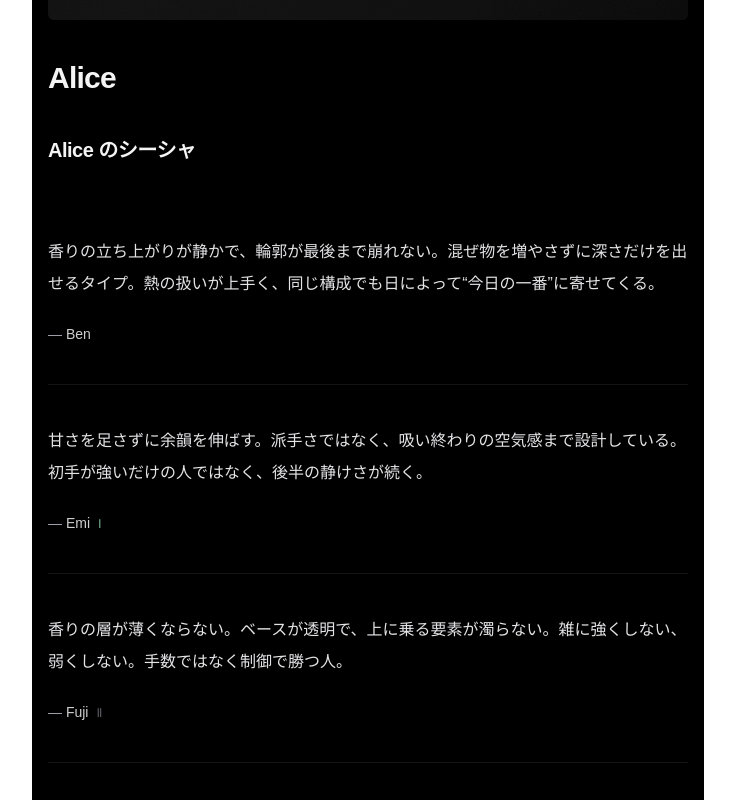
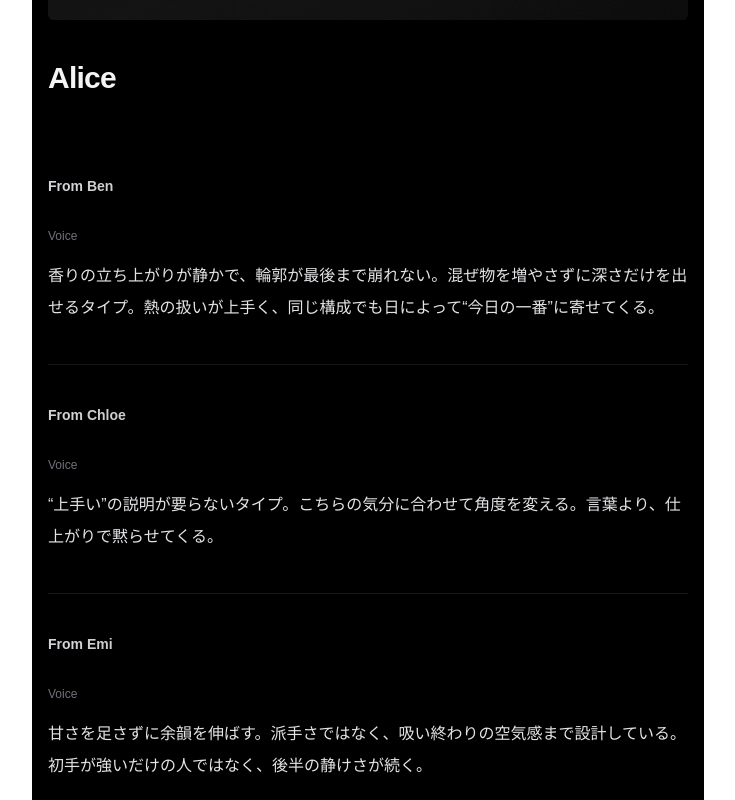
Before and after one commit to enganche1988/shisha-player, a Next.js app: page /people/alice in a window 1280 px wide. Shown: the part 380-1180 px from the top of the page, without its empty margins (272-1007 px from the left). Built offline with nearby package versions, Linux system fonts and the light colour scheme.

Commit message:
ui: group Mixes+Voices by recommender

```diff
--- a/src/app/people/[slug]/page.tsx
+++ b/src/app/people/[slug]/page.tsx
@@ -16,6 +16,20 @@ type RecommendedMix = { by: string; mix: string; note?: string };
 
 function normalizeSlug(input: string | undefined) {
   return (input ?? "").trim().toLowerCase();
+}
+
+function keyForPerson(p: { slug?: string; displayName?: string } | null | undefined) {
+  const s = String(p?.slug ?? "").trim().toLowerCase();
+  if (s) return `slug:${s}`;
+  const n = String(p?.displayName ?? "").trim().toLowerCase();
+  if (n) return `name:${n}`;
+  return "unknown";
+}
+
+function keyForMix(m: RecommendedMix | null | undefined) {
+  const n = String(m?.by ?? "").trim().toLowerCase();
+  if (n) return `name:${n}`;
+  return "unknown";
 }
 
 function simpleNameFromSlug(slug: string) {
@@ -259,6 +273,32 @@ export default async function PeopleDetail({ params }: { params: PeoplePageParam
   const todayUrl = todayShop ? mapsSearchUrl(todayShop) : null;
   const todayMeta = getShopAndTime(today);
 
+  // group by recommender (3rd person) to avoid "menu/self-PR" misread
+  const grouped = (() => {
+    const map = new Map<
+      string,
+      { key: string; name: string; slug?: string; mixes: RecommendedMix[]; voices: RecommendationLite[] }
+    >();
+
+    for (const rec of (Array.isArray(abouts) ? abouts : []) as RecommendationLite[]) {
+      const k = keyForPerson(rec?.fromPerson);
+      const name = rec?.fromPerson?.displayName ?? "—";
+      const slug = rec?.fromPerson?.slug;
+      if (!map.has(k)) map.set(k, { key: k, name, slug, mixes: [], voices: [] });
+      map.get(k)!.voices.push(rec);
+    }
+
+    for (const m of mixes) {
+      const k = keyForMix(m);
+      const name = m.by || "—";
+      if (!map.has(k)) map.set(k, { key: k, name, mixes: [], voices: [] });
+      map.get(k)!.mixes.push(m);
+    }
+
+    // stable order: keep the strongest "voices" first, then mixes-only
+    return [...map.values()].sort((a, b) => (b.voices.length - a.voices.length) || a.name.localeCompare(b.name));
+  })();
+
   return (
     <>
       <main className="min-h-screen bg-black text-zinc-100 py-10 px-4 pb-28 max-w-2xl mx-auto">
@@ -282,69 +322,67 @@ export default async function PeopleDetail({ params }: { params: PeoplePageParam
           <h1 className="text-3xl font-semibold tracking-tight">{displayName}</h1>
         </header>
 
-        {/* Mixes */}
-        {mixes.length > 0 ? (
+        {/* By recommender (3rd person) */}
+        {grouped.length > 0 ? (
           <section className="mb-12">
-            <h2 className="text-sm font-semibold text-zinc-400 mb-4">Mixes</h2>
-            <div className="divide-y divide-zinc-800/50">
-              {mixes.slice(0, 3).map((m, idx) => (
-                <div key={`${m.by}-${m.mix}-${idx}`} className="py-5">
-                  <div className="flex items-baseline justify-between gap-4">
-                    <div className="min-w-0 truncate text-base font-medium text-zinc-100">
-                      {m.mix}
+            <div className="divide-y divide-zinc-800/60">
+              {grouped.map((g) => {
+                const mixesTop = g.mixes.slice(0, 3);
+                const voicesTop = g.voices.slice(0, 3);
+                return (
+                  <div key={g.key} className="py-10">
+                    <div className="text-sm font-semibold text-zinc-300">
+                      From{" "}
+                      {g.slug ? (
+                        <a
+                          href={`/people/${g.slug}`}
+                          className="text-zinc-200/90 hover:underline underline-offset-4 decoration-zinc-700/70"
+                        >
+                          {g.name}
+                        </a>
+                      ) : (
+                        <span className="text-zinc-200/90">{g.name}</span>
+                      )}
                     </div>
-                    <div className="whitespace-nowrap text-xs text-zinc-500">
-                      — {m.by}
-                    </div>
-                  </div>
+
+                    {mixesTop.length > 0 ? (
+                      <div className="mt-6">
+                        <div className="text-xs text-zinc-500">Mix</div>
+                        <div className="mt-3 divide-y divide-zinc-800/50">
+                          {mixesTop.map((m, idx) => (
+                            <div key={`${g.key}-mix-${m.mix}-${idx}`} className="py-4">
+                              <div className="text-base font-medium text-zinc-100">{m.mix}</div>
                               {m.note ? (
-                    <div className="mt-2 truncate text-xs text-zinc-500">
+                                <div className="mt-2 text-xs text-zinc-500 line-clamp-1">
                                   {m.note}
                                 </div>
                               ) : null}
                             </div>
                           ))}
                         </div>
-          </section>
+                      </div>
                     ) : null}
 
-        {/* この人について (main) */}
-        {abouts.length > 0 && (
-          <section className="mb-12">
-            <h2 className="text-xl font-semibold tracking-tight mb-8">
-              {displayName} のシーシャ
-            </h2>
-            <div className="divide-y divide-zinc-800/50">
-              {abouts.map((rec: any) => (
-                <article key={rec.id} className="py-10">
+                    {voicesTop.length > 0 ? (
+                      <div className="mt-8">
+                        <div className="text-xs text-zinc-500">Voice</div>
+                        <div className="mt-4 space-y-8">
+                          {voicesTop.map((rec: any) => (
+                            <div key={`${g.key}-voice-${rec.id}`}>
                               <p className="whitespace-pre-wrap leading-8 text-zinc-200">
                                 {rec.body}
                               </p>
-                  <div className="mt-6 text-sm text-zinc-400">
-                    —{" "}
-                  <a
-                    className="font-medium text-zinc-200/90 hover:underline underline-offset-4 decoration-zinc-700/70"
-                    href={`/people/${rec.fromPerson.slug}`}
-                  >
-                    {rec.fromPerson.displayName}
-                  </a>
-                    {(() => {
-                      const tier = tierFor(rec.fromPerson?.slug);
-                      if (!tier) return null;
-                      const tierClass =
-                        tier === "Ⅰ" ? "text-emerald-200/70" : "text-zinc-500/80";
-                      return (
-                        <span className={`ml-2 text-xs ${tierClass}`}>
-                          {tier}
-                        </span>
-                      );
-                    })()}
                             </div>
-                </article>
                           ))}
                         </div>
+                      </div>
+                    ) : null}
+                  </div>
+                );
+              })}
+            </div>
           </section>
-        )}
+        ) : null}
         {SHOW_SCHEDULE_UI ? (
           <section className="mb-12">
             <h2 className="text-lg font-semibold mb-4">Today</h2>
```
Lines whose indentation alone changed are shown as unchanged.
